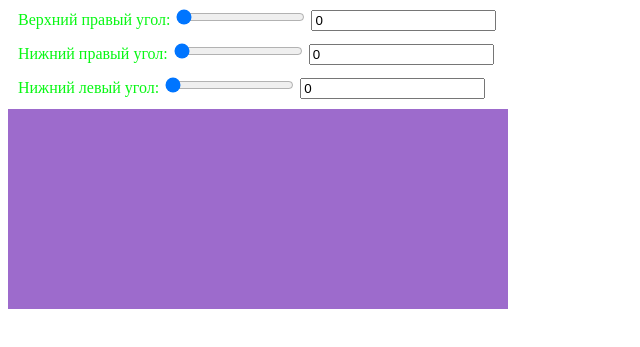
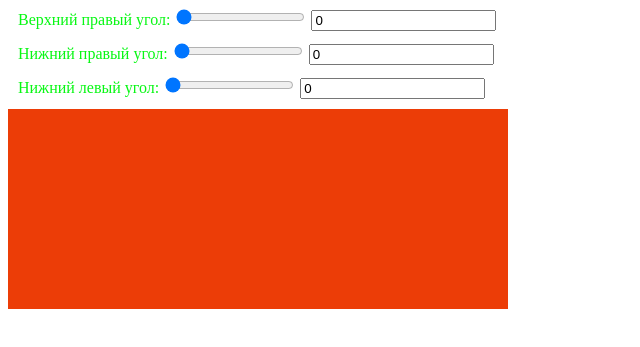
Before and after one commit to Tomikander/Tomik_Generators, a plain HTML site: page index.html in a window 1280 px wide. Shown: the part 107-454 px from the top of the page, without its empty margins (0-640 px from the left). Drawn offline with Linux system fonts and the light colour scheme; files whose address does not match are found by name.

Commit message:
[commit message]

```diff
--- a/main.js
+++ b/main.js
@@ -17,3 +17,5 @@ function fun1() {
 
   block.style.borderRadius=rtl+'px ' +rtr +'px ' +rbr +'px '+rbl+'px ';
   }
+
+  //1
--- a/style.css
+++ b/style.css
@@ -1,7 +1,7 @@
 #block {
     width: 500px;
     height: 200px;
-    background: rgb(157, 107, 204);
+    background: rgb(236, 61, 7);
   }
 
   p {
```
Also changed, not shown: index.html (+0 -1 lines).
